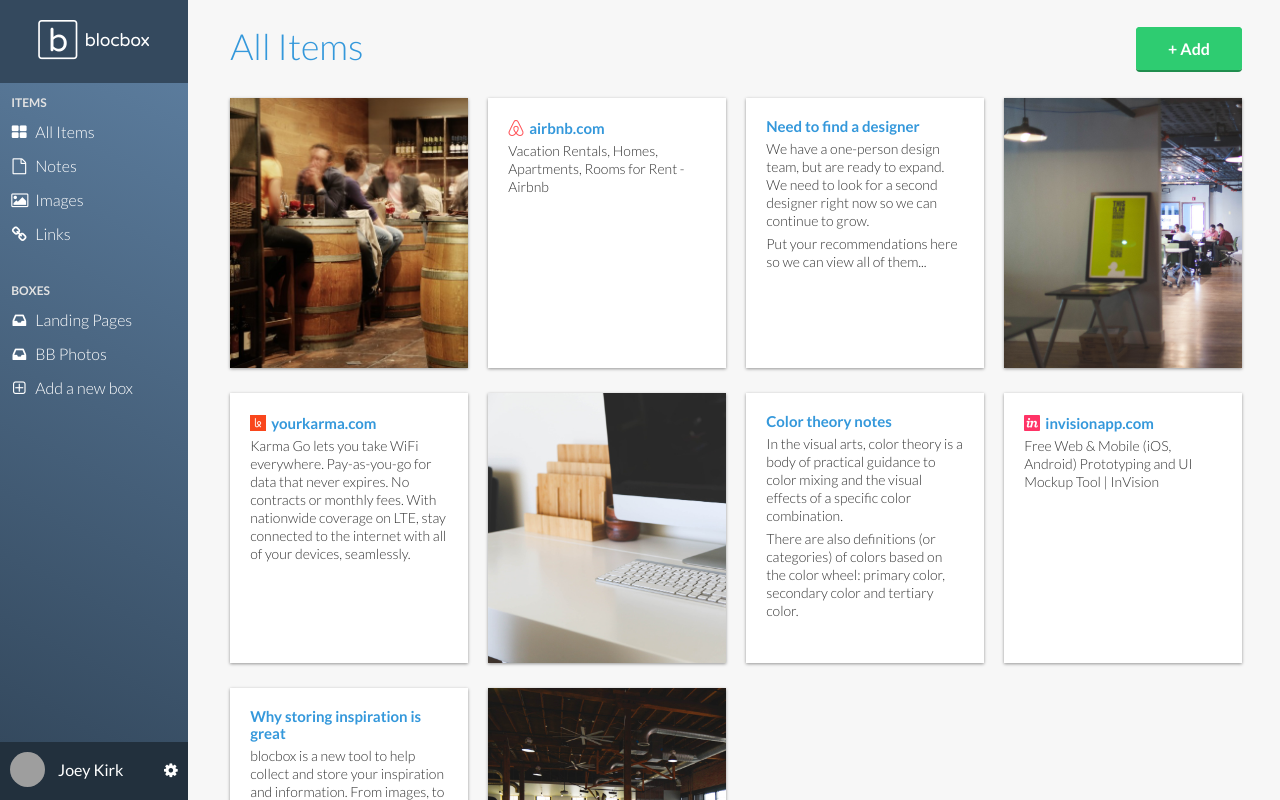
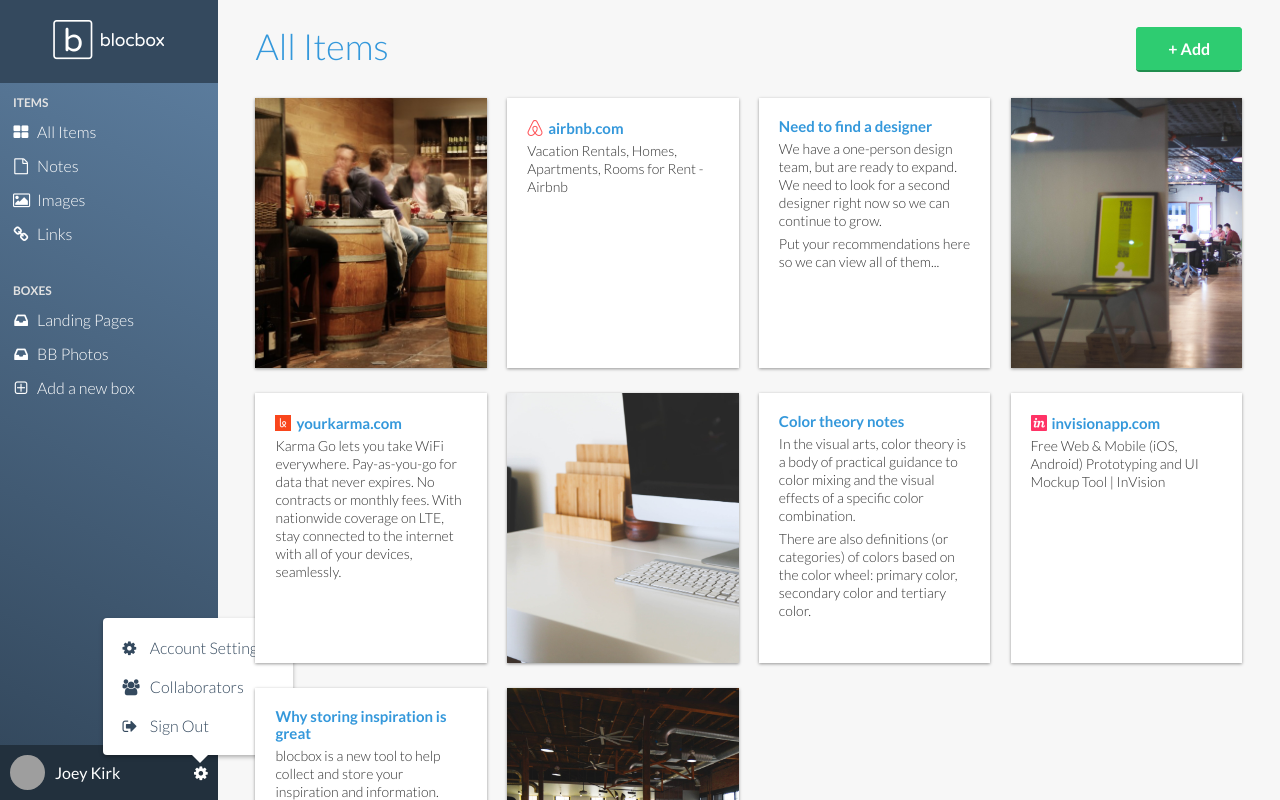
Before and after one commit to claycarpenter/Blocbox, a website: page src/jade/dashboard.jade in a window 1280 px wide. Both pictures are taken after a click on the link 170 px from the left and 769 px from the top of the page. Shown: the top 800 px of the page. Drawn offline with nearby package versions, Linux system fonts and the light colour scheme; files that its build step writes are made by us from their sources; grey boxes are pictures that could not be loaded; files whose address does not match are found by name.

Commit message:
Adds account settings pop over menu.

```diff
--- a/src/jade/dashboard.jade
+++ b/src/jade/dashboard.jade
@@ -56,8 +56,23 @@ html(lang='en-us')
             .settings
                 img(src='https://s3.amazonaws.com/uifaces/faces/twitter/jsa/128.jpg')
                 p Joey Kirk
-                a(href='#')
-                    i.fa.fa-cog
+                ul.pop-north
+                    li
+                        a.settings-btn(href='#')
+                            i.fa.fa-cog
+                        ul
+                            li
+                                a(href='#')
+                                    i.fa.fa-cog
+                                    | Account Settings
+                            li
+                                a(href='#')
+                                    i.fa.fa-group
+                                    | Collaborators
+                            li
+                                a(href='#')
+                                    i.fa.fa-sign-out
+                                    | Sign Out
         main(role='main')
             section.content
                 // Header container
--- a/src/js/app.js
+++ b/src/js/app.js
@@ -1,6 +1,9 @@
 $(document).ready(function () {
     // Add Item dropdown menu.
     $('.menu').dropit();
+
+    // Account settings dropdown menu.
+    $('.pop-north').dropit();
 
     // Small-screen nav menu.
     $('#smallNav').click(function () {
--- a/src/scss/_dropit.scss
+++ b/src/scss/_dropit.scss
@@ -77,3 +77,25 @@
         }
     }
 }
+
+.dropit.pop-north {
+    margin: 0;
+
+    .dropit-submenu {
+        bottom: 0;
+        top: inherit;
+        min-width: 150px;
+        right: -75px;
+    }
+}
+
+.dropit.pop-north .dropit-open .dropit-submenu {
+    &:after {
+        bottom: -8px;
+        top: inherit;
+        right: 85px;
+        border-width: 8px 8px 0;
+    }
+
+
+}
--- a/src/scss/style.scss
+++ b/src/scss/style.scss
@@ -447,7 +447,7 @@ footer {
 
         &.open {
             display: block;
-            width:280px;
+            width: 280px;
             transition: all 0.3s ease-in-out;
             transform: translate(0,0);
             z-index: 100;
@@ -510,17 +510,19 @@ footer {
                 border-radius: 50%;
                 margin-left: 10px;
                 display: inline-block;
+                float: left;
             }
 
             p {
                 display: inline-block;
+                float: left;
                 vertical-align: top;
                 padding-top: 8px;
                 font-weight: 400;
                 margin: 0 0 0 10px;
             }
 
-            a {
+            .settings-btn {
                 color: $white;
                 text-decoration: none;
                 text-align: right;
@@ -624,10 +626,6 @@ footer {
         }
     }
 
-    main {
-//        margin-left: 16%;
-    }
-
     @media (min-width: 460px) {
         .content {
             padding: 1.5em 1%;
@@ -666,7 +664,7 @@ footer {
         .content {
             padding: 1.5em 1%;
             float: right;
-            width: 83%;
+            width: 81%;
             position: relative;
         }
 
@@ -682,7 +680,8 @@ footer {
         .left-nav {
             height: 100vh;
 
-            width: 14.6666667%;
+            $width: 17%;
+            width: $width;
 
             color: $white;
             background: $dark-blue;
@@ -695,7 +694,7 @@ footer {
             transform: translate(0, 0);
 
             &.open {
-                width: 14.6666667%;
+                width: $width;
                 -webkit-transform: translate(0, 0);
                 transform: translate(0, 0);
             }
```
